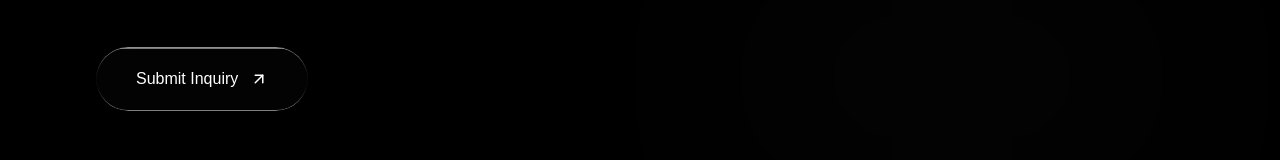
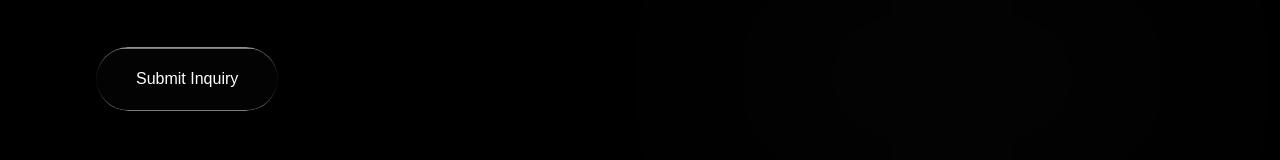
Before and after one commit to ketanpinto/noryxstudios, a React (Vite) app: page /contact in a window 1280 px wide. Shown: the part 973-1133 px from the top of the page. Built offline with nearby package versions, Linux system fonts and the light colour scheme.

Commit message:
Added content and email connection fix aarow

```diff
--- a/src/components/pages/Contact.tsx
+++ b/src/components/pages/Contact.tsx
@@ -1,6 +1,6 @@
 import React, { useRef, useState } from 'react';
 import { motion, useInView } from 'motion/react';
-import { ArrowUpRight, Mail, MessageCircle } from 'lucide-react';
+import { Mail, MessageCircle } from 'lucide-react';
 
 const RevealElement = ({ children, delay = 0, className }: { children: React.ReactNode; delay?: number; className?: string }) => {
   const ref = useRef(null);
@@ -194,7 +194,7 @@ export const Contact: React.FC = () => {
                       className={`liquid-glass-strong font-body rounded-full px-8 sm:px-10 py-5 text-white hover:bg-white/10 active:scale-95 transition-all duration-500 flex items-center gap-3 group min-h-[48px] ${isSubmitting ? 'opacity-50 cursor-not-allowed' : ''}`}
                     >
                       {isSubmitting ? 'Sending...' : 'Submit Inquiry'}
-                      {!isSubmitting && <ArrowUpRight size={18} className="group-hover:translate-x-1 group-hover:-translate-y-1 transition-transform duration-300" />}
+                      {/* {!isSubmitting && <ArrowUpRight size={18} className="group-hover:translate-x-1 group-hover:-translate-y-1 transition-transform duration-300" />} */}
                     </button>
 
                     {submitError && (
--- a/src/components/sections/Navbar.tsx
+++ b/src/components/sections/Navbar.tsx
@@ -1,5 +1,5 @@
 import { useState, useEffect } from 'react';
-import { ArrowUpRight } from 'lucide-react';
+// import { ArrowUpRight } from 'lucide-react';
 import { Link } from 'react-router-dom';
 import { motion } from 'motion/react';
 import { FluidGlass } from '../ui/fluid-glass';
```
